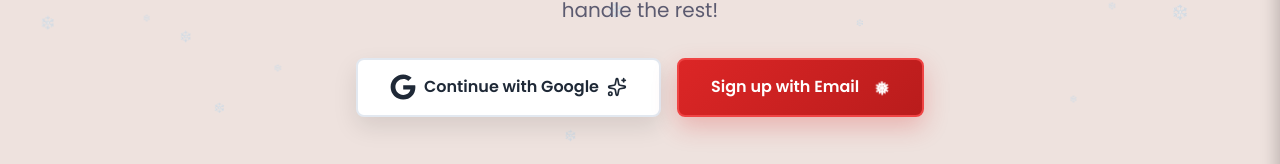
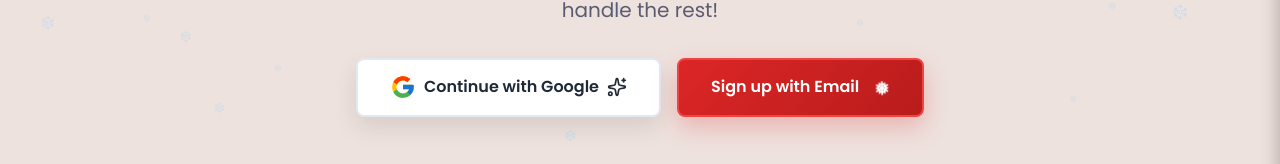
Before and after one commit to dhee-tree/noel-frontend, a Next.js app: page / in a window 1280 px wide. Shown: the part 323-487 px from the top of the page. Built offline with nearby package versions, Linux system fonts and the light colour scheme; no server answers; a web font is replaced by a local one.

Commit message:
Use fc google icon

```diff
--- a/src/components/landing/Hero/Hero.tsx
+++ b/src/components/landing/Hero/Hero.tsx
@@ -2,7 +2,7 @@
 import React from "react";
 import { Button } from "@/components/ui/Button/Button";
 import { Sparkles } from "lucide-react";
-import { FaGoogle } from "react-icons/fa";
+import { FcGoogle } from "react-icons/fc";
 import styles from "./Hero.module.css";
 import { signIn } from "next-auth/react";
 
@@ -21,7 +21,7 @@ export const Hero = () => {
             onClick={() => signIn("google", { callbackUrl: "/dashboard" })}
             className={styles.googleButton}
           >
-            <FaGoogle size={26} />
+            <FcGoogle size={26} />
             <span>Continue with Google</span>
             <Sparkles size={20} className="ml-2 opacity-80" />
           </Button>
```
